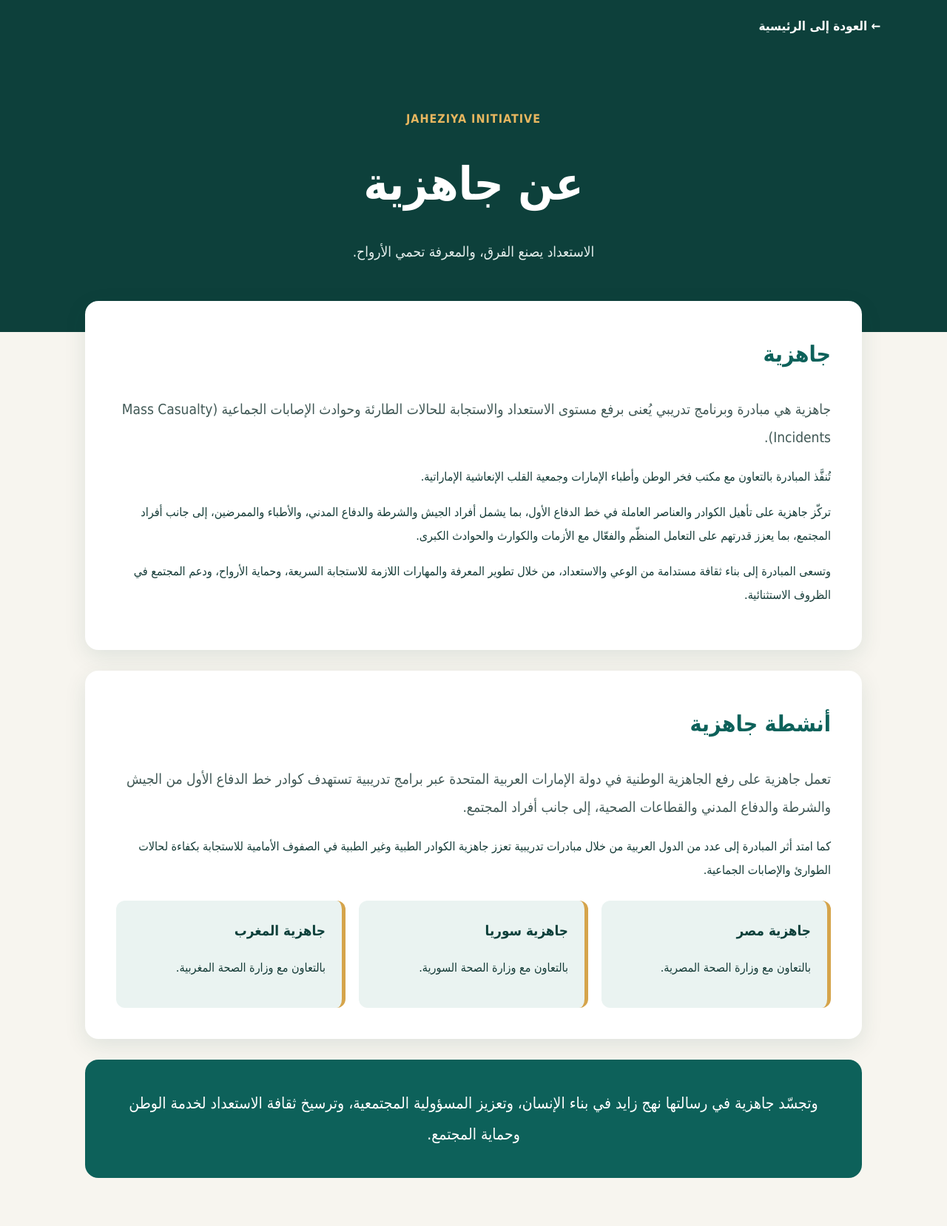
After one commit to sherifmohmed2040-dot/jaheziya-news, a Django app: page /about-jahizia/ in a window 1280 px wide. The commit adds this page. Shown: the whole page at 74% size. Run offline with Django 5.2, Linux system fonts and the light colour scheme.

Commit message:
Add about Jahizia page

```diff
--- /dev/null
+++ b/news/templates/news/about_jahizia.html
@@ -0,0 +1,194 @@
+<!DOCTYPE html>
+<html lang="ar" dir="rtl">
+<head>
+    <meta charset="UTF-8">
+    <meta name="viewport" content="width=device-width, initial-scale=1.0">
+    <title>عن جاهزية | Jaheziya News</title>
+    <style>
+        * { box-sizing: border-box; }
+
+        body {
+            margin: 0;
+            background: #f7f5ef;
+            color: #163c38;
+            font-family: Tahoma, Arial, sans-serif;
+            line-height: 2;
+        }
+
+        .topbar {
+            background: #0d403b;
+            padding: 18px 7%;
+        }
+
+        .topbar a {
+            color: #fff;
+            text-decoration: none;
+            font-size: 17px;
+            font-weight: bold;
+        }
+
+        .hero {
+            background: #0d403b;
+            color: #fff;
+            text-align: center;
+            padding: 75px 20px 90px;
+        }
+
+        .hero .label {
+            color: #e7b65f;
+            font-weight: bold;
+            letter-spacing: 1px;
+        }
+
+        .hero h1 {
+            margin: 10px 0;
+            font-size: clamp(38px, 6vw, 62px);
+        }
+
+        .hero p {
+            max-width: 730px;
+            margin: auto;
+            color: #e5efed;
+            font-size: 19px;
+        }
+
+        .container {
+            width: min(1050px, 90%);
+            margin: -42px auto 65px;
+        }
+
+        .card {
+            background: #fff;
+            padding: 42px;
+            margin-bottom: 28px;
+            border-radius: 18px;
+            box-shadow: 0 9px 30px rgba(13, 64, 59, .10);
+        }
+
+        h2 {
+            margin-top: 0;
+            color: #0d615a;
+            font-size: 30px;
+        }
+
+        .lead {
+            font-size: 19px;
+            color: #405855;
+        }
+
+        .activities {
+            display: grid;
+            grid-template-columns: repeat(3, 1fr);
+            gap: 18px;
+            margin-top: 25px;
+        }
+
+        .activity {
+            background: #eaf3f1;
+            padding: 22px;
+            border-radius: 12px;
+            border-right: 5px solid #d5a44b;
+        }
+
+        .activity h3 {
+            margin: 0 0 8px;
+            color: #0d403b;
+        }
+
+        .quote {
+            background: #0d615a;
+            color: #fff;
+            text-align: center;
+            font-size: 21px;
+            padding: 38px;
+            border-radius: 18px;
+        }
+
+        @media (max-width: 700px) {
+            .card { padding: 27px 22px; }
+            .activities { grid-template-columns: 1fr; }
+        }
+    </style>
+</head>
+<body>
+
+    <header class="topbar">
+        <a href="{% url 'home' %}">← العودة إلى الرئيسية</a>
+    </header>
+
+    <section class="hero">
+        <div class="label">JAHEZIYA INITIATIVE</div>
+        <h1>عن جاهزية</h1>
+        <p>الاستعداد يصنع الفرق، والمعرفة تحمي الأرواح.</p>
+    </section>
+
+    <main class="container">
+        <section class="card">
+            <h2>جاهزية</h2>
+
+            <p class="lead">
+                جاهزية هي مبادرة وبرنامج تدريبي يُعنى برفع مستوى الاستعداد
+                والاستجابة للحالات الطارئة وحوادث الإصابات الجماعية
+                (Mass Casualty Incidents).
+            </p>
+
+            <p>
+                تُنفَّذ المبادرة بالتعاون مع مكتب فخر الوطن وأطباء الإمارات
+                وجمعية القلب الإنعاشية الإماراتية.
+            </p>
+
+            <p>
+                تركّز جاهزية على تأهيل الكوادر والعناصر العاملة في خط الدفاع
+                الأول، بما يشمل أفراد الجيش والشرطة والدفاع المدني، والأطباء
+                والممرضين، إلى جانب أفراد المجتمع، بما يعزز قدرتهم على التعامل
+                المنظّم والفعّال مع الأزمات والكوارث والحوادث الكبرى.
+            </p>
+
+            <p>
+                وتسعى المبادرة إلى بناء ثقافة مستدامة من الوعي والاستعداد، من
+                خلال تطوير المعرفة والمهارات اللازمة للاستجابة السريعة، وحماية
+                الأرواح، ودعم المجتمع في الظروف الاستثنائية.
+            </p>
+        </section>
+
+        <section class="card">
+            <h2>أنشطة جاهزية</h2>
+
+            <p class="lead">
+                تعمل جاهزية على رفع الجاهزية الوطنية في دولة الإمارات العربية
+                المتحدة عبر برامج تدريبية تستهدف كوادر خط الدفاع الأول من الجيش
+                والشرطة والدفاع المدني والقطاعات الصحية، إلى جانب أفراد المجتمع.
+            </p>
+
+            <p>
+                كما امتد أثر المبادرة إلى عدد من الدول العربية من خلال مبادرات
+                تدريبية تعزز جاهزية الكوادر الطبية وغير الطبية في الصفوف الأمامية
+                للاستجابة بكفاءة لحالات الطوارئ والإصابات الجماعية.
+            </p>
+
+            <div class="activities">
+                <div class="activity">
+                    <h3>جاهزية مصر</h3>
+                    <p>بالتعاون مع وزارة الصحة المصرية.</p>
+                </div>
+
+                <div class="activity">
+                    <h3>جاهزية سوريا</h3>
+                    <p>بالتعاون مع وزارة الصحة السورية.</p>
+                </div>
+
+                <div class="activity">
+                    <h3>جاهزية المغرب</h3>
+                    <p>بالتعاون مع وزارة الصحة المغربية.</p>
+                </div>
+            </div>
+        </section>
+
+        <section class="quote">
+            وتجسّد جاهزية في رسالتها نهج زايد في بناء الإنسان، وتعزيز المسؤولية
+            المجتمعية، وترسيخ ثقافة الاستعداد لخدمة الوطن وحماية المجتمع.
+        </section>
+    </main>
+
+</body>
+</html>
--- a/news/templates/news/home.html
+++ b/news/templates/news/home.html
@@ -282,7 +282,7 @@
                 <a href="#">الرئيسية</a>
                 <a href="#news">الأخبار</a>
                 <a href="#impact">الأثر</a>
-                <a href="#">عن جاهزية</a>
+                <a href="{% url 'about_jahizia' %}">عن جاهزية</a>
             </nav>
         </header>
 
--- a/news/urls.py
+++ b/news/urls.py
@@ -4,4 +4,5 @@ from . import views
 urlpatterns = [
     path("", views.home, name="home"),
     path("article/<int:pk>/", views.article_detail, name="article_detail"),
+    path("about-jahizia/", views.about_jahizia, name="about_jahizia"),
 ]
--- a/news/views.py
+++ b/news/views.py
@@ -13,3 +13,5 @@ def home(request):
 def article_detail(request, pk):
     article = get_object_or_404(Article, pk=pk)
     return render(request, "news/article_detail.html", {"article": article})
+def about_jahizia(request):
+    return render(request, "news/about_jahizia.html")
```
